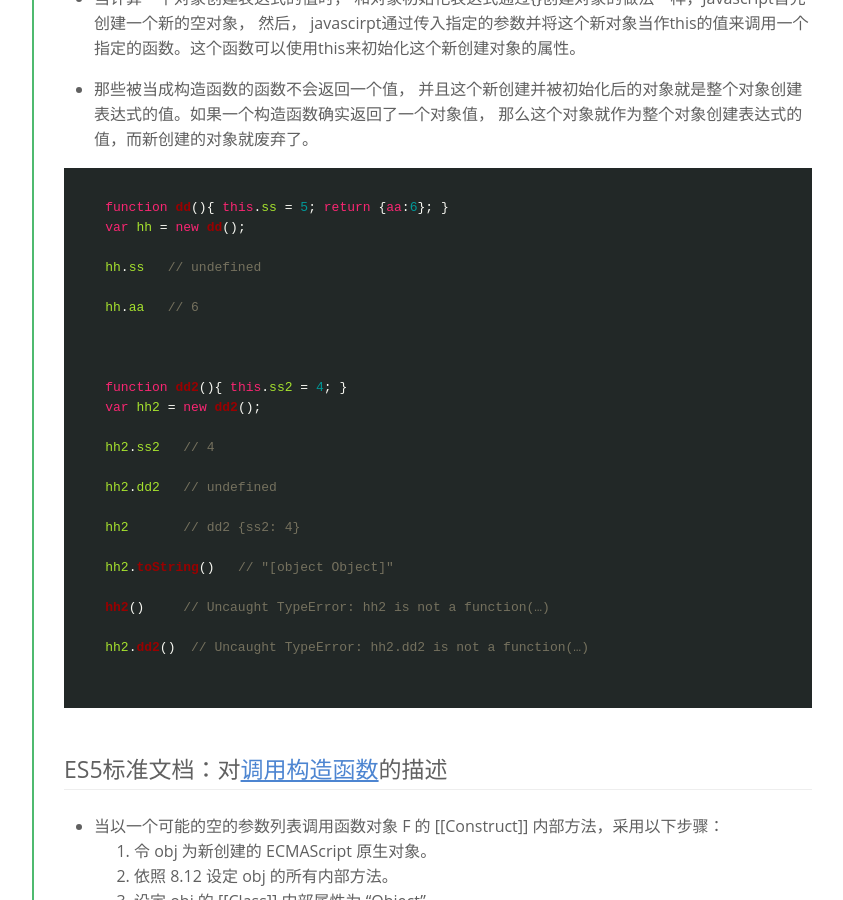
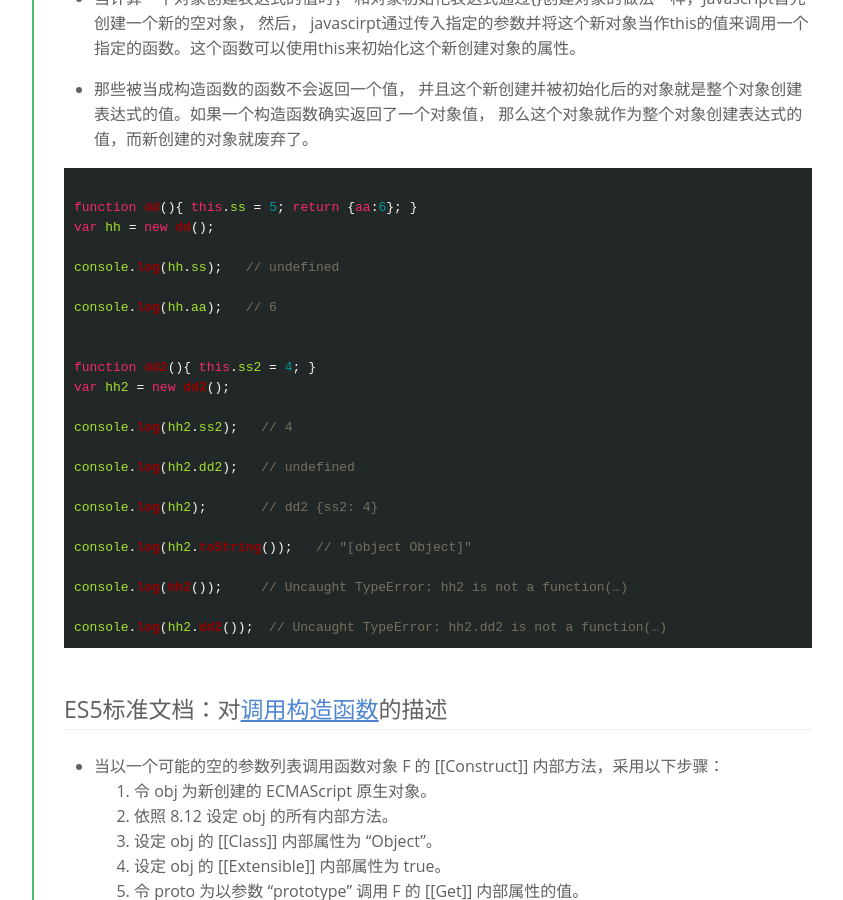
Before and after one commit to Yann-Wang/yann-wang.github.io, a Jekyll site: the page built from _posts/2016-07-25-the-executing-procedure-of-javascript-new-operation.md, in a window 1280 px wide and 900 px high, scrolled down 718 px. Shown: the whole window, without its empty margins (203-1046 px from the left). Built offline with Jekyll 4.4.1, drawn with Linux system fonts in a browser that asks for light colours; some web fonts are replaced.

Commit message:
change post new article code

```diff
--- a/_posts/2016-07-25-the-executing-procedure-of-javascript-new-operation.md
+++ b/_posts/2016-07-25-the-executing-procedure-of-javascript-new-operation.md
@@ -27,25 +27,23 @@ tags: [new, operation, execution environment]
 
 - 那些被当成构造函数的函数不会返回一个值， 并且这个新创建并被初始化后的对象就是整个对象创建表达式的值。如果一个构造函数确实返回了一个对象值， 那么这个对象就作为整个对象创建表达式的值，而新创建的对象就废弃了。
 
-    {% highlight javascript %}
-    function dd(){ this.ss = 5; return {aa:6}; }
-    var hh = new dd();
+{% highlight javascript %}
+function dd(){ this.ss = 5; return {aa:6}; }
+var hh = new dd();
 
-    hh.ss   // undefined
-    hh.aa   // 6
-    {% endhighlight %}
+console.log(hh.ss);   // undefined
+console.log(hh.aa);   // 6
 
-    {% highlight javascript %}
-    function dd2(){ this.ss2 = 4; }
-    var hh2 = new dd2();
+function dd2(){ this.ss2 = 4; }
+var hh2 = new dd2();
 
-    hh2.ss2   // 4
-    hh2.dd2   // undefined
-    hh2       // dd2 {ss2: 4}
-    hh2.toString()   // "[object Object]"
-    hh2()     // Uncaught TypeError: hh2 is not a function(…)
-    hh2.dd2()  // Uncaught TypeError: hh2.dd2 is not a function(…)
-    {% endhighlight %}
+console.log(hh2.ss2);   // 4
+console.log(hh2.dd2);   // undefined
+console.log(hh2);       // dd2 {ss2: 4}
+console.log(hh2.toString());   // "[object Object]"
+console.log(hh2());     // Uncaught TypeError: hh2 is not a function(…)
+console.log(hh2.dd2());  // Uncaught TypeError: hh2.dd2 is not a function(…)
+{% endhighlight %}
 
 #### ES5标准文档：对[调用构造函数](https://www.w3.org/html/ig/zh/wiki/ES5/functions#FunctionDeclaration)的描述
 
```
